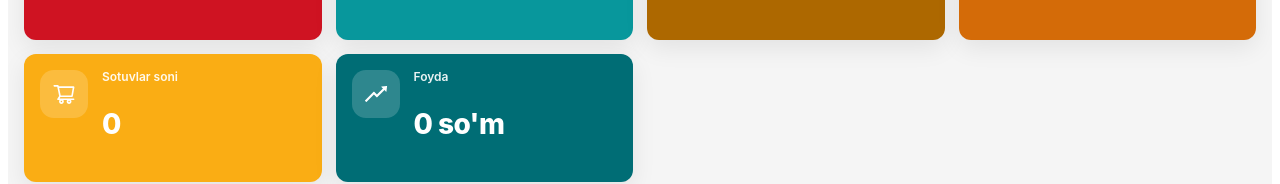
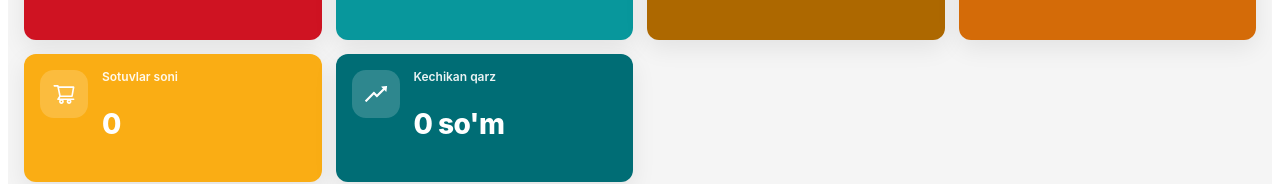
Before and after one commit to bekicom/sklad-f, a React (Vite) app: page /kassa/statistika in a window 1280 px wide. Shown: the part 346-530 px from the top of the page. Built offline with nearby package versions, Linux system fonts and the light colour scheme; no server answers; sample sign-in values are in the browser's storage.

Commit message:
Rename stats card to late debt

```diff
--- a/src/page/Stats.jsx
+++ b/src/page/Stats.jsx
@@ -184,7 +184,7 @@ export default function Stats() {
       suffix: "",
     },
     {
-      title: "Foyda",
+      title: "Kechikan qarz",
       value: Math.abs(stats.total_profit),
       background: stats.total_profit >= 0 ? "#006d75" : "#ff4d4f",
       icon: stats.total_profit >= 0 ? RiseOutlined : FallOutlined,
```
